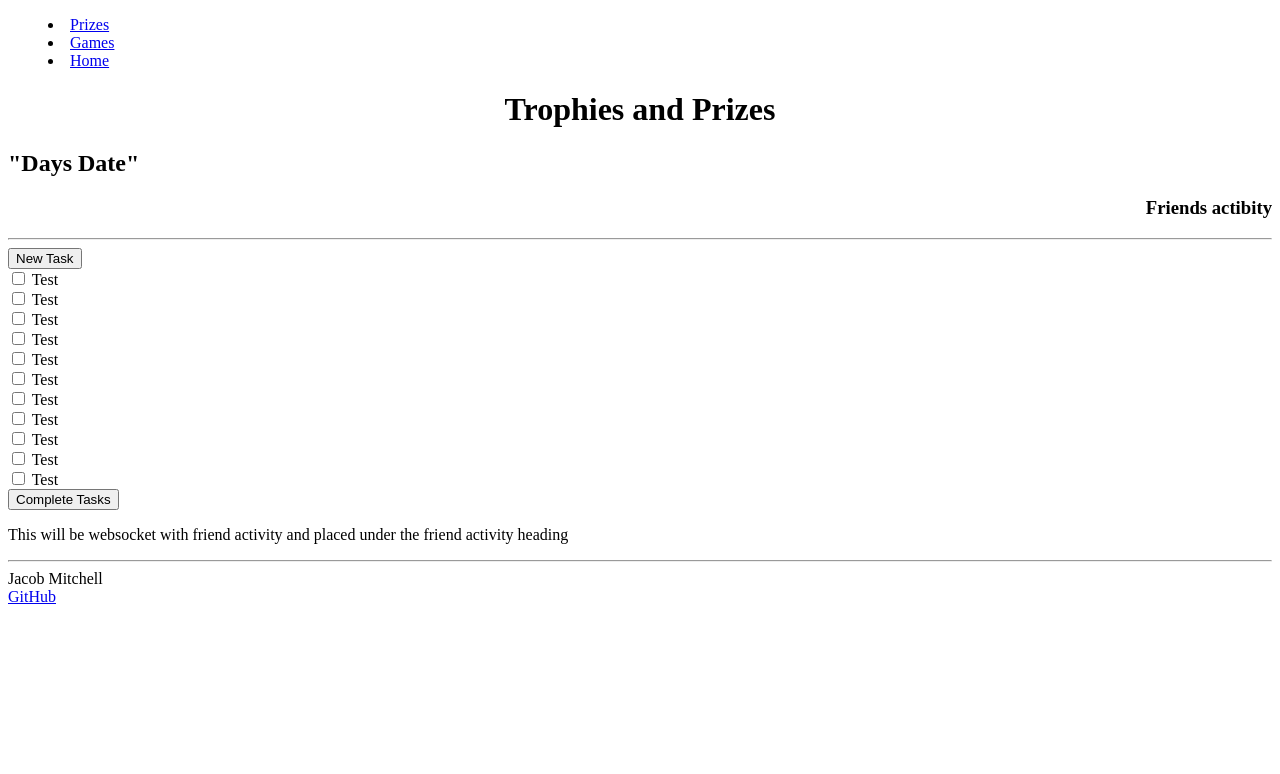
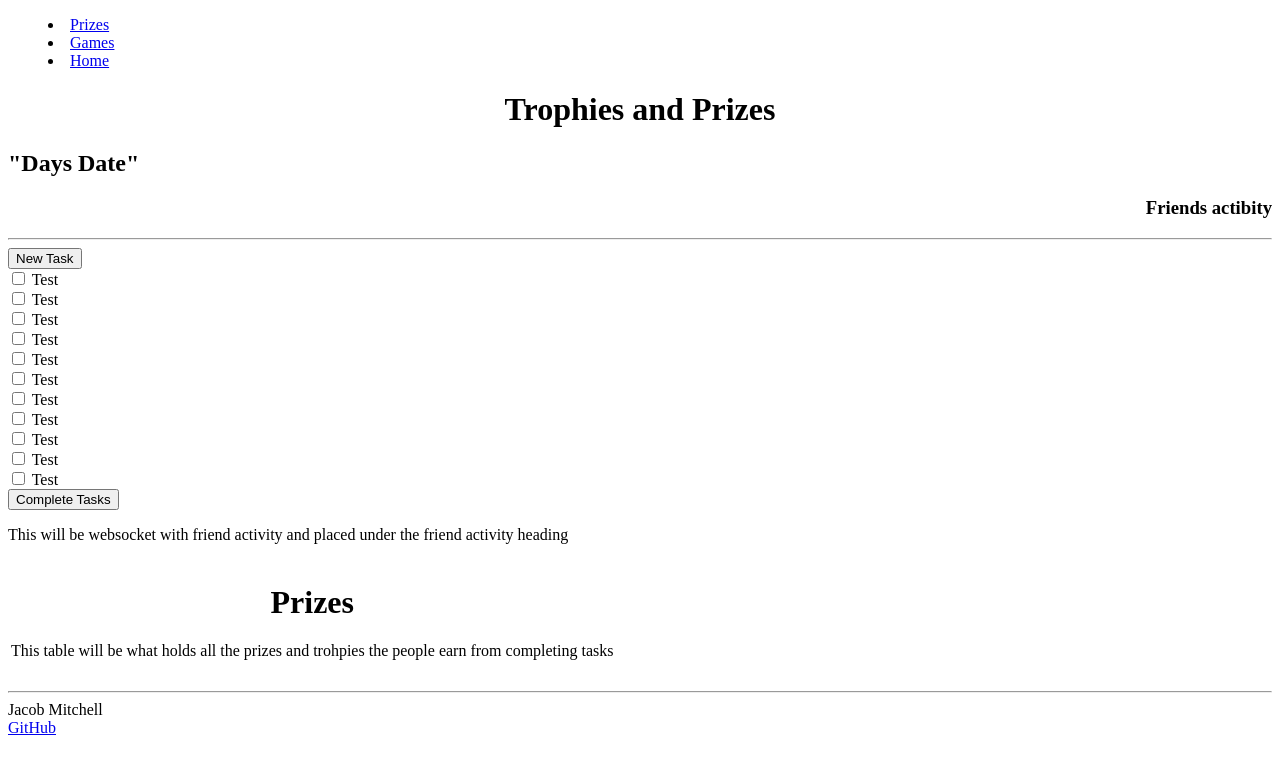
Before and after one commit to mitchja23/startup, a plain HTML site: page Code/home.html in a window 1280 px wide. Drawn offline with Linux system fonts and the light colour scheme.

Commit message:
made  table and image folder

```diff
--- a/Code/home.html
+++ b/Code/home.html
@@ -46,9 +46,21 @@
         <button type="submit">Complete Tasks</button>
 
         <div>
-            <p>This will be websocket with friend activity and placed under the friend activity heading</p>
+            <p style="text-align: left;">This will be websocket with friend activity and placed under the friend activity heading</p>
         </div>
 
+        <div>
+            <table>
+                <tr>
+                    <td>
+                        <h1>Prizes</h1>
+                        <p>This table will be what holds all the prizes and trohpies the people earn from completing tasks</p>
+                    </td>
+                </tr>
+                <tr></tr>
+                <tr></tr>
+            </table>
+        </div>
 
         <footer>
             <hr />
```
